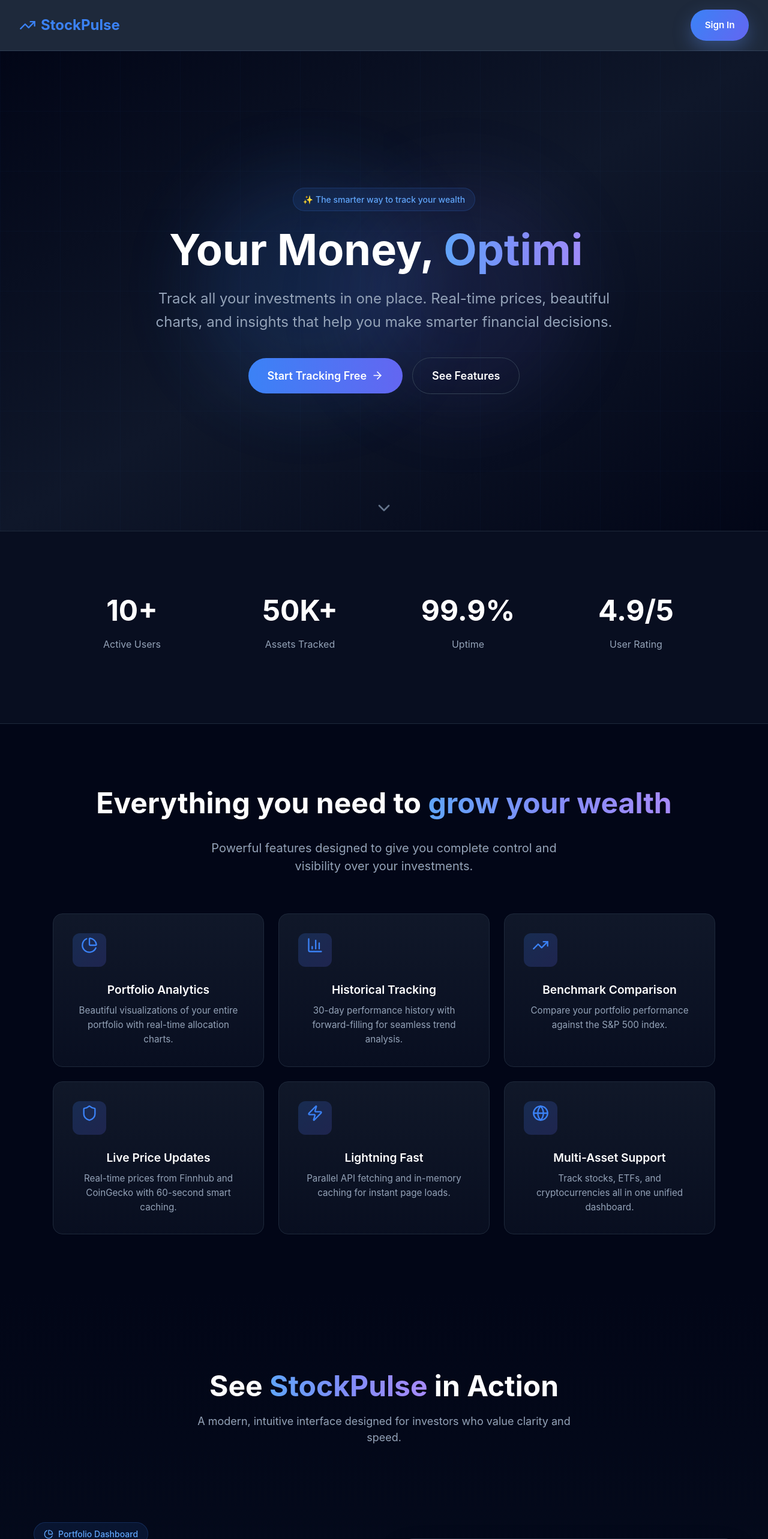
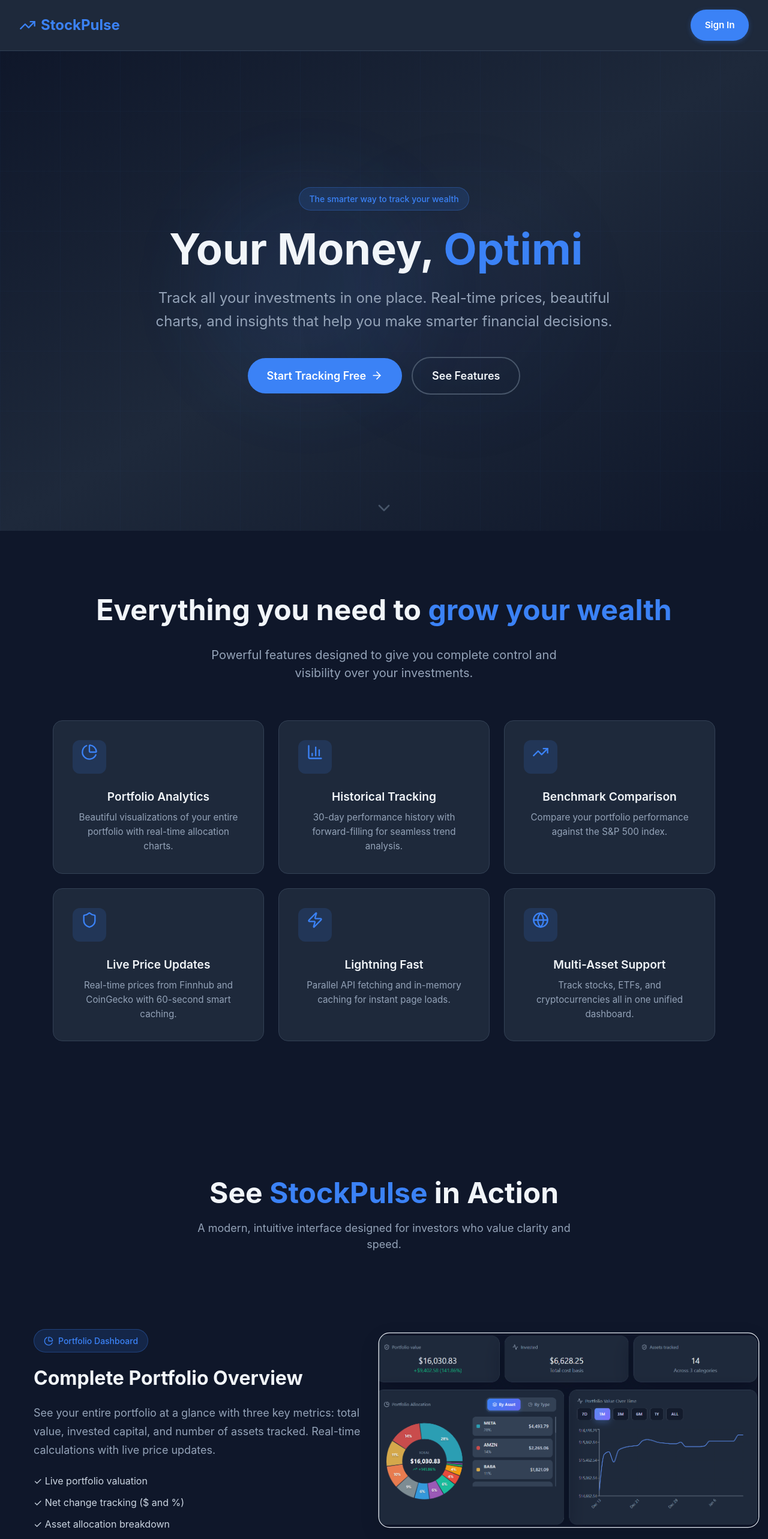
Before and after one commit to harshpatel5/StockPulse, a React app in the folder frontend/: page / in a window 1280 px wide. Shown: the top 2566 px of the page at 60% size. Built offline with nearby package versions, Linux system fonts and the light colour scheme; the HTML template or start-up script is replaced by a standard one.

Commit message:
Convert to dark theme with industry-standard styling and remove emojis/checkmarks

```diff
--- a/frontend/src/index.css
+++ b/frontend/src/index.css
@@ -5,7 +5,7 @@
     "Segoe UI", sans-serif;
   line-height: 1.5;
 
-  /* Dark Theme - Industry Standard Colors */
+  /* Dark Theme - Professional Colors */
   --bg-primary: #0F172A;
   --bg-secondary: #1E293B;
   --bg-tertiary: #334155;
@@ -13,7 +13,7 @@
   --text-secondary: #CBD5E1;
   --text-muted: #94A3B8;
   --accent-primary: #3B82F6;
-  --accent-secondary: #6366F1;
+  --accent-secondary: #1E40AF;
   --success: #10B981;
   --error: #EF4444;
   --warning: #F59E0B;
@@ -332,10 +332,15 @@ body {
 }
 
 .btn.primary {
-  background: linear-gradient(120deg, var(--accent-primary), var(--accent-secondary));
+  background: var(--accent-primary);
   border-color: transparent;
   color: white;
-  box-shadow: 0 12px 30px rgba(91, 141, 239, 0.35);
+  box-shadow: 0 2px 8px rgba(59, 130, 246, 0.3);
+}
+
+.btn.primary:hover:not(:disabled) {
+  background: var(--accent-secondary);
+  box-shadow: 0 4px 12px rgba(59, 130, 246, 0.4);
 }
 
 .btn.primary:disabled {
@@ -442,34 +447,59 @@ body {
 
 .card {
   background: var(--bg-secondary);
-  border-radius: 24px;
+  border-radius: 20px;
   padding: 1.5rem;
   border: 1px solid var(--border-color);
-  box-shadow: inset 0 0 0 1px rgba(255, 255, 255, 0.01), 0 20px 65px rgba(2, 6, 23, 0.4);
-  transition: background-color 0.3s ease, border-color 0.3s ease;
+  box-shadow: 0 4px 16px rgba(0, 0, 0, 0.3);
+  transition: all 0.2s ease;
+}
+
+.card:hover {
+  border-color: var(--border-light);
+  box-shadow: 0 6px 20px rgba(0, 0, 0, 0.4);
 }
 
 .card-head {
   display: flex;
   align-items: center;
   gap: 0.5rem;
-  font-size: 0.9rem;
-  color: var(--text-muted);
+  font-size: 0.85rem;
+  color: var(--text-secondary);
   margin-bottom: 0.75rem;
+  font-weight: 600;
+  text-transform: uppercase;
+  letter-spacing: 0.5px;
+}
+
+.card-head svg {
+  color: var(--accent-primary);
+  filter: drop-shadow(0 2px 4px rgba(37, 99, 235, 0.2));
 }
 
 .card h2 {
   margin: 0;
-  font-size: clamp(1.4rem, 2vw, 2rem);
+  font-size: clamp(1.5rem, 2.5vw, 2.2rem);
   color: var(--text-primary);
+  font-weight: 700;
+  letter-spacing: -0.02em;
 }
 
 .positive {
   color: var(--success);
+  font-weight: 600;
+  font-size: 0.95rem;
 }
 
 .negative {
   color: var(--error);
+  font-weight: 600;
+  font-size: 0.95rem;
+}
+
+.muted {
+  color: var(--text-muted);
+  font-size: 0.85rem;
+  margin: 0.5rem 0 0;
 }
 
 .charts-grid {
@@ -481,6 +511,12 @@ body {
 
 .chart-card {
   min-height: 320px;
+  background: var(--bg-secondary);
+  border-radius: 20px;
+  padding: 1.5rem;
+  border: 1px solid var(--border-color);
+  box-shadow: 0 4px 16px rgba(0, 0, 0, 0.3);
+  transition: all 0.2s ease;
 }
 
 .content-grid {
@@ -506,14 +542,19 @@ body {
 }
 
 .asset-row {
-  border-radius: 18px;
+  border-radius: 16px;
   padding: 1rem;
   background: var(--bg-tertiary);
   border: 1px solid var(--border-color);
   display: flex;
   flex-direction: column;
   gap: 0.85rem;
-  transition: background-color 0.3s ease, border-color 0.3s ease;
+  transition: all 0.2s ease;
+}
+
+.asset-row:hover {
+  border-color: var(--border-light);
+  background: rgba(51, 65, 85, 0.8);
 }
 
 .asset-main {
@@ -607,6 +648,11 @@ body {
 .allocation-card {
   position: relative;
   overflow: visible;
+  background: var(--bg-secondary);
+  border-radius: 20px;
+  padding: 1.5rem;
+  border: 1px solid var(--border-color);
+  box-shadow: 0 4px 16px rgba(0, 0, 0, 0.3);
 }
 
 .allocation-header {
@@ -625,9 +671,10 @@ body {
 .allocation-tabs {
   display: flex;
   gap: 0.5rem;
-  padding: 0.25rem;
+  padding: 0.35rem;
   background: var(--bg-tertiary);
   border-radius: 12px;
+  border: 1px solid var(--border-light);
 }
 
 .tab-btn {
--- a/frontend/src/pages/Landing.css
+++ b/frontend/src/pages/Landing.css
@@ -2,8 +2,8 @@
 
 .landing-page {
   min-height: 100vh;
-  background: #020617;
-  color: white;
+  background: #0F172A;
+  color: #F1F5F9;
   overflow-x: hidden;
 }
 
@@ -15,12 +15,13 @@
   align-items: center;
   justify-content: center;
   overflow: hidden;
+  background: linear-gradient(to bottom, #0F172A, #1E293B);
 }
 
 .hero-bg {
   position: absolute;
   inset: 0;
-  background: linear-gradient(to bottom right, #020617, #0f172a, #020617);
+  background: linear-gradient(to bottom right, #0F172A, #1E293B, #0F172A);
 }
 
 .hero-glow-1 {
@@ -29,7 +30,7 @@
   left: 25%;
   width: 24rem;
   height: 24rem;
-  background: rgba(59, 130, 246, 0.2);
+  background: rgba(59, 130, 246, 0.1);
   border-radius: 50%;
   filter: blur(64px);
   animation: pulse 4s ease-in-out infinite;
@@ -41,7 +42,7 @@
   right: 25%;
   width: 24rem;
   height: 24rem;
-  background: rgba(99, 102, 241, 0.2);
+  background: rgba(30, 64, 175, 0.08);
   border-radius: 50%;
   filter: blur(64px);
   animation: pulse 4s ease-in-out infinite;
@@ -72,10 +73,10 @@
   margin-bottom: 1.5rem;
   font-size: 0.875rem;
   font-weight: 500;
-  color: #60a5fa;
-  background: rgba(59, 130, 246, 0.1);
+  color: #3B82F6;
+  background: rgba(59, 130, 246, 0.15);
   border-radius: 9999px;
-  border: 1px solid rgba(59, 130, 246, 0.2);
+  border: 1px solid rgba(59, 130, 246, 0.3);
 }
 
 .hero-title {
@@ -83,13 +84,14 @@
   font-weight: 700;
   margin-bottom: 1.5rem;
   line-height: 1.1;
+  color: #F1F5F9;
 }
 
 .hero-title-gradient {
-  background: linear-gradient(to right, #60a5fa, #818cf8, #a78bfa);
-  -webkit-background-clip: text;
-  background-clip: text;
-  color: transparent;
+  color: #3B82F6;
+  background: none;
+  -webkit-background-clip: unset;
+  background-clip: unset;
 }
 
 .typewriter-cursor {
@@ -102,7 +104,7 @@
 
 .hero-description {
   font-size: clamp(1.125rem, 3vw, 1.5rem);
-  color: #94a3b8;
+  color: #94A3B8;
   margin-bottom: 2.5rem;
   max-width: 48rem;
   margin-left: auto;
@@ -129,17 +131,19 @@
   align-items: center;
   gap: 0.5rem;
   padding: 1rem 2rem;
-  background: linear-gradient(to right, #3b82f6, #6366f1);
+  background: #3B82F6;
   border-radius: 9999px;
   font-weight: 600;
   font-size: 1.125rem;
   color: white;
   text-decoration: none;
   transition: all 0.3s ease;
+  border: none;
 }
 
 .btn-primary-landing:hover {
-  box-shadow: 0 20px 40px rgba(59, 130, 246, 0.25);
+  background: #1E40AF;
+  box-shadow: 0 10px 30px rgba(59, 130, 246, 0.3);
   transform: translateY(-2px);
 }
 
@@ -156,17 +160,20 @@
   align-items: center;
   gap: 0.5rem;
   padding: 1rem 2rem;
-  border: 1px solid #334155;
+  border: 2px solid #475569;
   border-radius: 9999px;
   font-weight: 600;
   font-size: 1.125rem;
-  color: white;
+  color: #F1F5F9;
   text-decoration: none;
   transition: all 0.3s ease;
+  background: transparent;
 }
 
 .btn-secondary-landing:hover {
-  background: rgba(51, 65, 85, 0.5);
+  border-color: #3B82F6;
+  background: rgba(59, 130, 246, 0.1);
+  color: #3B82F6;
 }
 
 .scroll-indicator {
@@ -177,7 +184,7 @@
 }
 
 .scroll-indicator svg {
-  color: #64748b;
+  color: #475569;
   animation: bounce 2s infinite;
 }
 
@@ -194,9 +201,9 @@
 /* Stats Section */
 .stats-section {
   padding: 5rem 0;
-  border-top: 1px solid #1e293b;
-  border-bottom: 1px solid #1e293b;
-  background: rgba(15, 23, 42, 0.5);
+  border-top: 1px solid #334155;
+  border-bottom: 1px solid #334155;
+  background: #1E293B;
 }
 
 .stats-container {
@@ -225,12 +232,12 @@
 .stat-value {
   font-size: clamp(2rem, 5vw, 3rem);
   font-weight: 700;
-  color: white;
+  color: #3B82F6;
   margin-bottom: 0.5rem;
 }
 
 .stat-label {
-  color: #94a3b8;
+  color: #94A3B8;
   font-size: 1rem;
 }
 
@@ -238,6 +245,7 @@
 .features-section {
   padding: 6rem 0;
   position: relative;
+  background: #0F172A;
 }
 
 .features-container {
@@ -255,11 +263,12 @@
   font-size: clamp(2rem, 5vw, 3rem);
   font-weight: 700;
   margin-bottom: 1.5rem;
+  color: #F1F5F9;
 }
 
 .features-subtitle {
   font-size: 1.25rem;
-  color: #94a3b8;
+  color: #94A3B8;
   max-width: 40rem;
   margin: 0 auto;
 }
@@ -284,13 +293,14 @@
 .feature-card {
   padding: 2rem;
   border-radius: 1rem;
-  background: linear-gradient(to bottom, rgba(30, 41, 59, 0.5), rgba(15, 23, 42, 0.5));
-  border: 1px solid #1e293b;
+  background: #1E293B;
+  border: 1px solid #334155;
   transition: all 0.3s ease;
 }
 
 .feature-card:hover {
-  border-color: rgba(59, 130, 246, 0.5);
+  border-color: #3B82F6;
+  box-shadow: 0 10px 30px rgba(59, 130, 246, 0.15);
   transform: translateY(-5px);
 }
 
@@ -298,11 +308,11 @@
   width: 3.5rem;
   height: 3.5rem;
   border-radius: 0.75rem;
-  background: linear-gradient(to bottom right, rgba(59, 130, 246, 0.2), rgba(99, 102, 241, 0.2));
+  background: rgba(59, 130, 246, 0.15);
   display: flex;
   align-items: center;
   justify-content: center;
-  color: #60a5fa;
+  color: #3B82F6;
   margin-bottom: 1.5rem;
   transition: transform 0.3s ease;
 }
@@ -315,17 +325,18 @@
   font-size: 1.25rem;
   font-weight: 600;
   margin-bottom: 0.75rem;
+  color: #F1F5F9;
 }
 
 .feature-description {
-  color: #94a3b8;
+  color: #94A3B8;
   line-height: 1.6;
 }
 
 /* Showcase Section */
 .showcase-section {
   padding: 8rem 0;
-  background: linear-gradient(to bottom, #020617, #0a1628, #020617);
+  background: #0F172A;
   position: relative;
 }
 
@@ -345,11 +356,12 @@
   font-weight: 700;
   margin-bottom: 1rem;
   line-height: 1.2;
+  color: #F1F5F9;
 }
 
 .showcase-subtitle {
   font-size: 1.125rem;
-  color: #94a3b8;
+  color: #94A3B8;
   max-width: 42rem;
   margin: 0 auto;
 }
@@ -366,7 +378,7 @@
 }
 
 .showcase-item:hover {
-  background: rgba(59, 130, 246, 0.02);
+  background: rgba(30, 41, 59, 0.5);
 }
 
 .showcase-item-reverse {
@@ -392,22 +404,22 @@
   padding: 0.5rem 1rem;
   font-size: 0.875rem;
   font-weight: 500;
-  color: #60a5fa;
-  background: rgba(59, 130, 246, 0.1);
+  color: #3B82F6;
+  background: rgba(59, 130, 246, 0.15);
   border-radius: 9999px;
-  border: 1px solid rgba(59, 130, 246, 0.2);
+  border: 1px solid rgba(59, 130, 246, 0.3);
 }
 
 .showcase-item-title {
   font-size: 2rem;
   font-weight: 700;
   line-height: 1.2;
-  color: white;
+  color: #F1F5F9;
 }
 
 .showcase-item-description {
   font-size: 1.125rem;
-  color: #94a3b8;
+  color: #94A3B8;
   line-height: 1.7;
 }
 
@@ -422,7 +434,7 @@
 
 .showcase-features-list li {
   font-size: 1rem;
-  color: #cbd5e1;
+  color: #CBD5E1;
   display: flex;
   align-items: center;
 }
@@ -435,15 +447,16 @@
   position: relative;
   border-radius: 1rem;
   overflow: hidden;
-  box-shadow: 0 25px 50px -12px rgba(0, 0, 0, 0.5);
-  border: 1px solid rgba(148, 163, 184, 0.1);
-  background: #0f172a;
+  box-shadow: 0 10px 30px rgba(0, 0, 0, 0.1);
+  border: 1px solid #E2E8F0;
+  background: #F8FAFC;
   transition: transform 0.3s, box-shadow 0.3s;
+  transform: scale(1.15);
 }
 
 .showcase-image-wrapper:hover {
-  transform: translateY(-8px);
-  box-shadow: 0 30px 60px -15px rgba(59, 130, 246, 0.3);
+  transform: translateY(-8px) scale(1.15);
+  box-shadow: 0 20px 50px rgba(37, 99, 235, 0.15);
 }
 
 .showcase-image {
@@ -497,12 +510,13 @@
   padding: 6rem 0;
   position: relative;
   overflow: hidden;
+  background: #1E293B;
 }
 
 .cta-bg {
   position: absolute;
   inset: 0;
-  background: linear-gradient(to right, rgba(59, 130, 246, 0.2), rgba(99, 102, 241, 0.2));
+  background: linear-gradient(to right, rgba(59, 130, 246, 0.1), rgba(99, 102, 241, 0.1));
 }
 
 .cta-glow {
@@ -512,7 +526,7 @@
   transform: translate(-50%, -50%);
   width: 50rem;
   height: 50rem;
-  background: rgba(59, 130, 246, 0.1);
+  background: rgba(59, 130, 246, 0.08);
   border-radius: 50%;
   filter: blur(64px);
 }
@@ -530,11 +544,12 @@
   font-size: clamp(2rem, 5vw, 3rem);
   font-weight: 700;
   margin-bottom: 1.5rem;
+  color: #F1F5F9;
 }
 
 .cta-description {
   font-size: 1.25rem;
-  color: #94a3b8;
+  color: #94A3B8;
   margin-bottom: 2.5rem;
 }
 
@@ -543,17 +558,19 @@
   align-items: center;
   gap: 0.5rem;
   padding: 1.25rem 2.5rem;
-  background: white;
-  color: #0f172a;
+  background: #3B82F6;
+  color: white;
   border-radius: 9999px;
   font-weight: 600;
   font-size: 1.125rem;
   text-decoration: none;
   transition: all 0.3s ease;
+  border: none;
 }
 
 .btn-cta:hover {
-  box-shadow: 0 20px 40px rgba(255, 255, 255, 0.25);
+  background: #1E40AF;
+  box-shadow: 0 10px 30px rgba(59, 130, 246, 0.3);
   transform: translateY(-2px);
 }
 
@@ -568,8 +585,8 @@
 /* Footer */
 .landing-footer-new {
   padding: 3rem 0;
-  border-top: 1px solid #1e293b;
-  background: #020617;
+  border-top: 1px solid #334155;
+  background: #0F172A;
 }
 
 .footer-container {
@@ -598,10 +615,11 @@
   gap: 0.5rem;
   font-size: 1.25rem;
   font-weight: 700;
+  color: #F1F5F9;
 }
 
 .footer-brand svg {
-  color: #60a5fa;
+  color: #3B82F6;
 }
 
 .footer-links {
@@ -610,16 +628,16 @@
 }
 
 .footer-links a {
-  color: #94a3b8;
+  color: #94A3B8;
   text-decoration: none;
   transition: color 0.2s ease;
 }
 
 .footer-links a:hover {
-  color: white;
+  color: #3B82F6;
 }
 
 .footer-copyright {
-  color: #64748b;
+  color: #64748B;
   font-size: 0.875rem;
 }
--- a/frontend/src/pages/Landing.jsx
+++ b/frontend/src/pages/Landing.jsx
@@ -179,7 +179,7 @@ const Landing = () => {
             animate={{ opacity: 1, y: 0 }}
             transition={{ duration: 0.8 }}
           >
-            <span className="hero-badge">✨ The smarter way to track your wealth</span>
+            <span className="hero-badge">The smarter way to track your wealth</span>
           </motion.div>
 
           <motion.h1
@@ -228,28 +228,6 @@ const Landing = () => {
         >
           <ChevronDown size={32} />
         </motion.div>
-      </section>
-
-      {/* Stats Section */}
-      <section className="stats-section">
-        <div className="stats-container">
-          <motion.div
-            initial="initial"
-            whileInView="animate"
-            viewport={{ once: true }}
-            variants={staggerContainer}
-            className="stats-grid"
-          >
-            {stats.map((stat, index) => (
-              <motion.div key={index} variants={fadeInUp} className="stat-item">
-                <div className="stat-value">
-                  <AnimatedCounter target={stat.value} suffix={stat.suffix} />
-                </div>
-                <div className="stat-label">{stat.label}</div>
-              </motion.div>
-            ))}
-          </motion.div>
-        </div>
       </section>
 
       {/* Features Section */}
@@ -521,11 +499,33 @@ const Landing = () => {
                 the ticker symbol, quantity, and cost basis. StockPulse handles the rest.
               </p>
               <ul className="showcase-features-list">
-                <li>✓ Support for stocks, ETFs, crypto</li>
-                <li>✓ Clean, intuitive form</li>
-                <li>✓ Instant portfolio updates</li>
+                <li>Support for stocks, ETFs, crypto</li>
+                <li>Clean, intuitive form</li>
+                <li>Instant portfolio updates</li>
               </ul>
             </div>
+          </motion.div>
+        </div>
+      </section>
+
+      {/* Stats Section */}
+      <section className="stats-section">
+        <div className="stats-container">
+          <motion.div
+            initial="initial"
+            whileInView="animate"
+            viewport={{ once: true }}
+            variants={staggerContainer}
+            className="stats-grid"
+          >
+            {stats.map((stat, index) => (
+              <motion.div key={index} variants={fadeInUp} className="stat-item">
+                <div className="stat-value">
+                  <AnimatedCounter target={stat.value} suffix={stat.suffix} />
+                </div>
+                <div className="stat-label">{stat.label}</div>
+              </motion.div>
+            ))}
           </motion.div>
         </div>
       </section>
```
